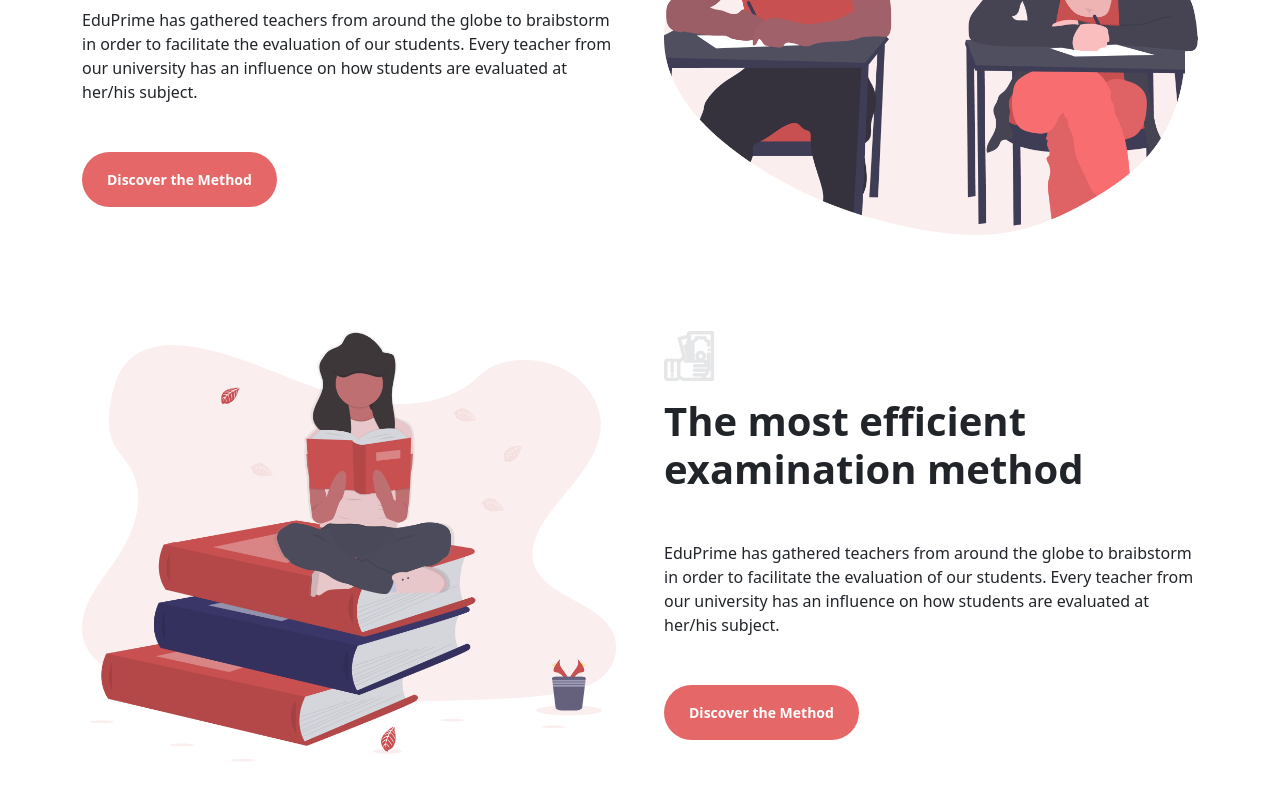
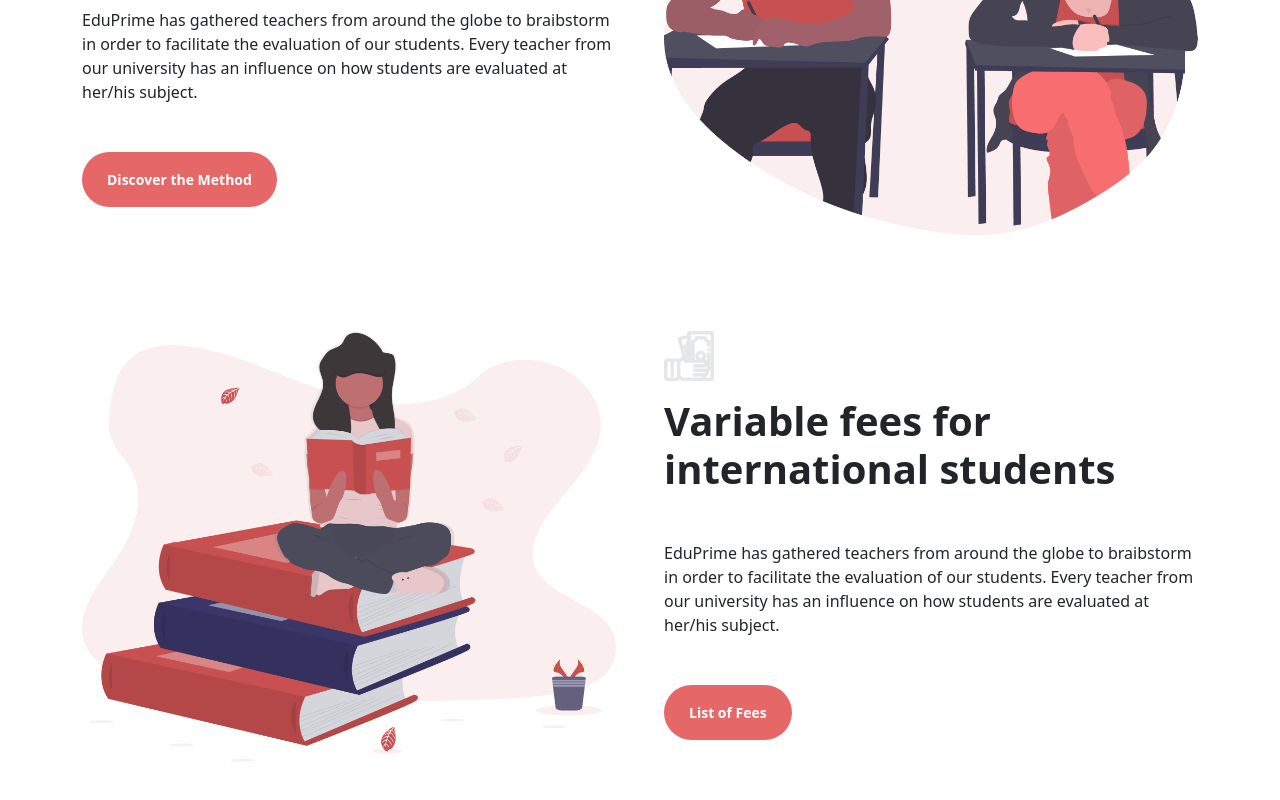
Before and after one commit to NeilMagon/proj-html-vuejs, a Vue app: page / in a window 1280 px wide. Shown: the part 4524-5324 px from the top of the page. Before the commit the page ends 5286 px from the top, so only its background shows below. Built offline with nearby package versions, Linux system fonts and the light colour scheme.

Commit message:
feat: fix Courses.Info

```diff
--- a/src/components/CoursesInfo.vue
+++ b/src/components/CoursesInfo.vue
@@ -48,7 +48,7 @@
             </div>
         </div>
     </section>
-    <section class="p-5">
+    <section class="py-5">
         <div class="container">
             <div class="row gx-5">
                 <div class="col">
@@ -71,7 +71,7 @@
             </div>
         </div>
     </section>
-    <section class="pt-5">
+    <section class="py-5">
         <div class="container">
             <div class="row gx-5">
                 <div class="col">
@@ -83,13 +83,13 @@
                     <div class="ms-image">
                         <img src="../assets/img/img/Exam-icon-1.png" alt="">
                     </div>
-                    <h1 class="mt-3">The most efficient examination method</h1>
+                    <h1 class="mt-3">Variable fees for international students</h1>
                     <p class="my-5">
                         EduPrime has gathered teachers from around the globe to braibstorm in order to facilitate
                         the evaluation of our students. Every teacher from our university has an
                         influence on how students are evaluated at her/his subject.
                     </p>
-                    <button class="ms-button btn rounded-5 px-4 py-3 text-white">Discover the Method</button>
+                    <button class="ms-button btn rounded-5 px-4 py-3 text-white">List of Fees</button>
                 </div>
             </div>
         </div>
```
